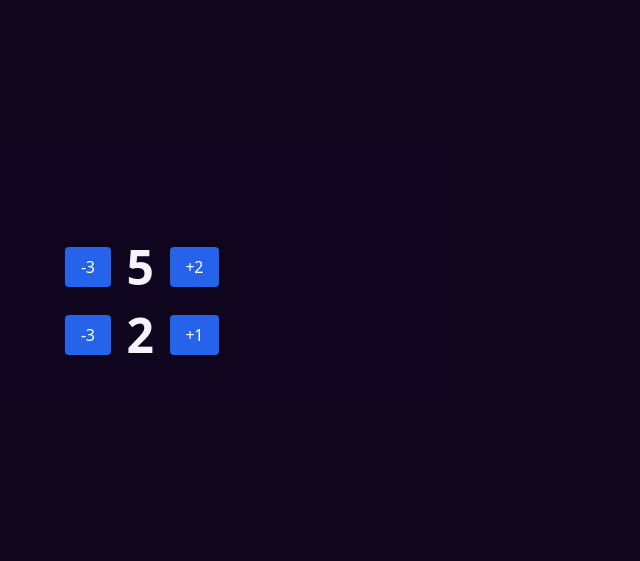
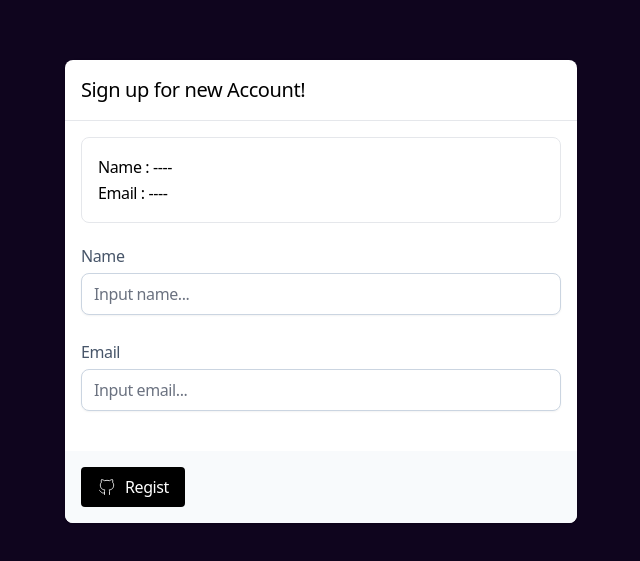
Before and after one commit to elfanhari/parsinta-react, a React (Vite) app: page / in a window 1280 px wide. Shown: the part 109-670 px from the top of the page, without its empty margins (319-959 px from the left). Built offline with nearby package versions, Linux system fonts and the light colour scheme.

Commit message:
use state with object

```diff
--- a/package.json
+++ b/package.json
@@ -19,6 +19,7 @@
   },
   "devDependencies": {
     "@eslint/js": "^9.17.0",
+    "@tailwindcss/forms": "^0.5.10",
     "@types/react": "^18.3.18",
     "@types/react-dom": "^18.3.5",
     "@vitejs/plugin-react": "^4.3.4",
--- a/src/App.jsx
+++ b/src/App.jsx
@@ -4,12 +4,63 @@ import Card from './components/Card';
 import PlaceContentCenter from './components/PlaceContentCenter';
 import { useState } from 'react';
 import Counter from './components/Counter';
+import Input from './components/Input';
+import Label from './components/Label';
 
 function App() {
+  const [form, setForm] = useState({
+    name: '',
+    email: '',
+  });
+
+  function onChange(e) {
+    setForm({ ...form, [e.target.name]: e.target.value });
+  }
+
+  const kosongkanForm = () => {
+    setForm({
+      name: '',
+      email: ''
+    })
+  }
+
+  function submit(e) {
+    e.preventDefault()
+    alert(`Hi ${form.name}! Youre registered with your email ${form.email}!`)
+    console.log(form);
+    kosongkanForm()
+  }
+
   return (
     <PlaceContentCenter>
-      <Counter nilaiAwal={5} minDef={3} plusDef={2} />
-      <Counter nilaiAwal={2} minDef={3} />
+      {/* <Counter nilaiAwal={5} minDef={3} plusDef={2} />
+      <Counter nilaiAwal={2} minDef={3} /> */}
+
+      <Card>
+        <form action="" onSubmit={submit}>
+        <Card.Title>Sign up for new Account!</Card.Title>
+          <Card.Body>
+            <div className='mb-5 border rounded-lg p-4'>
+              <p>Name : {form.name || '----'}</p>
+              <p>Email : {form.email || '----'}</p>
+            </div>
+            <div className='mb-6'>
+              <Label htmlFor='name' val={'Name'} />
+              <Input value={form.name} onChange={onChange} id={'name'} name={'name'} required/>
+            </div>
+            <div className='mb-6'>
+              <Label htmlFor='email'>Email</Label>
+              <Input type="email" value={form.email} onChange={onChange} name={'email'} id={'email'} required/>
+            </div>
+          </Card.Body>
+        <Card.Footer>
+          <Button type="submit">
+            <IconBrandGithub />
+            Regist
+          </Button>
+        </Card.Footer>
+        </form>
+      </Card>
     </PlaceContentCenter>
   );
 }
--- a/src/components/Button.jsx
+++ b/src/components/Button.jsx
@@ -1,7 +1,7 @@
 import clsx from 'clsx';
 
 export default function Button(props) {
-  const { type = 'button', className = 'bg-blue-600', children, text } = props;
+  const { type = 'button', className = 'bg-black', children, text } = props;
   return (
     <button
       type={type}
--- a/src/components/Card.jsx
+++ b/src/components/Card.jsx
@@ -1,5 +1,5 @@
 function Card({ children }) {
-  return <div className='shadow rounded-lg overflow-hidden bg-white'>{children}</div>;
+  return <div className='shadow rounded-lg overflow-hidden bg-white text-black'>{children}</div>;
 }
 
 function Title({ children }) {
--- /dev/null
+++ b/src/components/Input.jsx
@@ -0,0 +1,13 @@
+export default function Input({ type = 'text', ...props }) {
+  const {name = ''} = props
+  return (
+    <input
+      {...props}
+      type={type}
+      className={
+        'transition duration-300 w-full focus:outline-none focus:ring focus:ring-blue-200 focus:border-blue-200 border-slate-300 shadow-sm rounded-lg'
+      }
+      placeholder={'Input ' + name  + '...'}
+    />
+  );
+}
--- /dev/null
+++ b/src/components/Label.jsx
@@ -0,0 +1,7 @@
+export default function Input({ val, children, ...props }) {
+  return (
+    <label className='text-slate-600 mb-1 block' {...props}>
+      {val || children}
+    </label>
+  );
+}
--- a/tailwind.config.js
+++ b/tailwind.config.js
@@ -4,5 +4,5 @@ export default {
   theme: {
     extend: {},
   },
-  plugins: [],
+  plugins: [require('@tailwindcss/forms')],
 };
```
Also changed, not shown: 1 other file (tests, documents, lock files or other folders).
